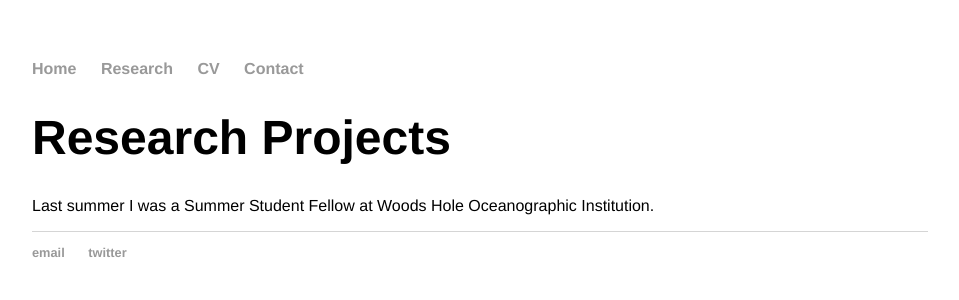
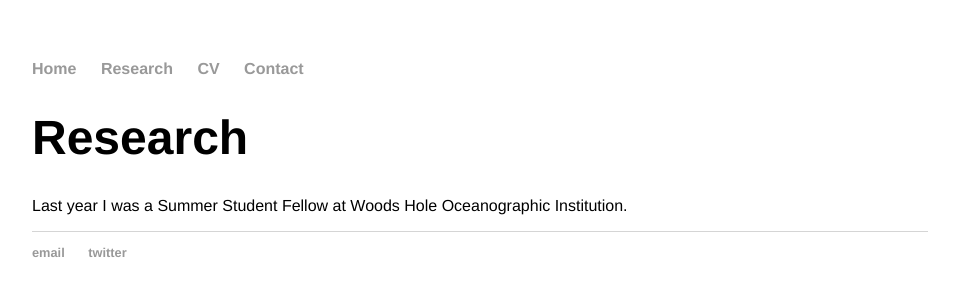
Before and after one commit to cprend/cprend.github.io, a Jekyll site: the page research/index.html, which Jekyll copies as it is, in a window 1280 px wide. Shown: the top 300 px of the page, without its empty margins (160-1119 px from the left). Built offline with Jekyll 4.4.1, drawn with Linux system fonts in a browser that asks for light colours.

Commit message:
Update index.html

```diff
--- a/research/index.html
+++ b/research/index.html
@@ -1,8 +1,32 @@
----
-layout: default
-title: Research Projects
----
-	<h1>{{ page.title }}</h1>
-  <div class="blurb">
-	<p>Last summer I was a Summer Student Fellow at Woods Hole Oceanographic Institution.</p>
+<!DOCTYPE html>
+	<html>
+		<head>
+			<title>Research</title>
+			<!-- link to main stylesheet -->
+			<link rel="stylesheet" type="text/css" href="/css/main.css">
+		</head>
+		<body>
+			<nav>
+	    		<ul>
+	        		<li><a href="/">Home</a></li>
+		        	<li><a href="/research">Research</a></li>
+	        		<li><a href="/cv">CV</a></li>
+	        		<li><a href="/contact">Contact</a></li>
+	    		</ul>
+			</nav>
+			<div class="container">
+
+			<div class="blurb">
+	<h1>Research</h1>
+		<p>Last year I was a Summer Student Fellow at Woods Hole Oceanographic Institution.</p>
 </div><!-- /.blurb -->
+
+			</div><!-- /.container -->
+			<footer>
+	    		<ul>
+	        		<li><a href="mailto:cprend13@gmail.com">email</a></li>
+	        		<li><a href="https://twitter.com/ChanningPrend">twitter</a></li>
+				</ul>
+			</footer>
+		</body>
+	</html>
```
